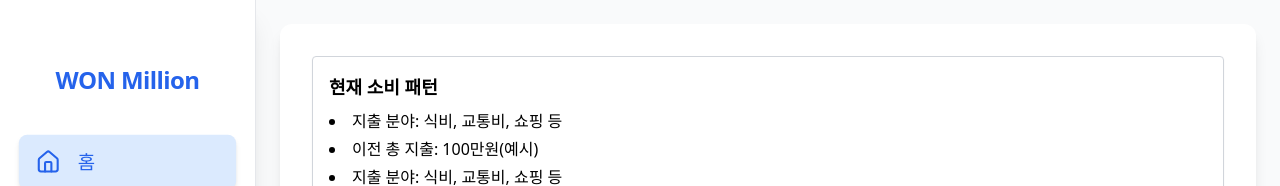
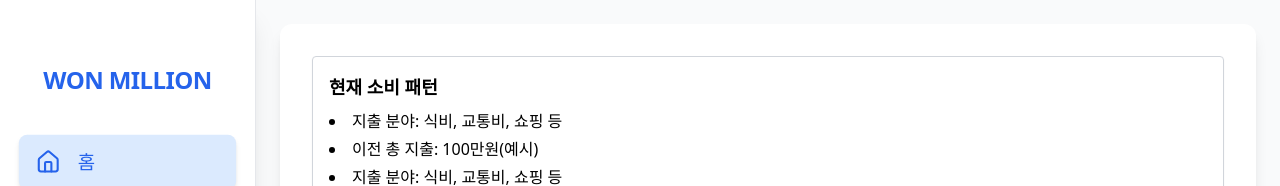
Before and after one commit to hajin0322/garden, a React (Vite) app: page /home in a window 1280 px wide. Shown: the top 186 px of the page. Built offline with nearby package versions, Linux system fonts and the light colour scheme.

Commit message:
NUCLEAR BOOOOOOOOOOM

```diff
--- a/src/components/Sidebar.tsx
+++ b/src/components/Sidebar.tsx
@@ -17,7 +17,7 @@
             {/* 로고 */}
 
             <div className="text-2xl font-bold text-blue-600 text-center py-10 tracking-tight">
-                WON Million
+                WON MILLION
             </div>
 
             {/* 메뉴 리스트 */}
--- a/src/pages/Index.tsx
+++ b/src/pages/Index.tsx
@@ -166,7 +166,7 @@
                     <div className="relative">
                         <div className="flex items-center gap-3 justify-center">
                             <ShieldCheck className="text-blue-500 w-16 h-16" />
-                            <h1 className="text-6xl font-bold text-white drop-shadow-md">WON Million</h1>
+                            <h1 className="text-6xl font-bold text-white drop-shadow-md">WON MILLION</h1>
                         </div>
                         <h2 className="text-2xl font-light text-gray-300 mt-4">당신의 재산을 지켜드려요!</h2>
                     </div>
```
